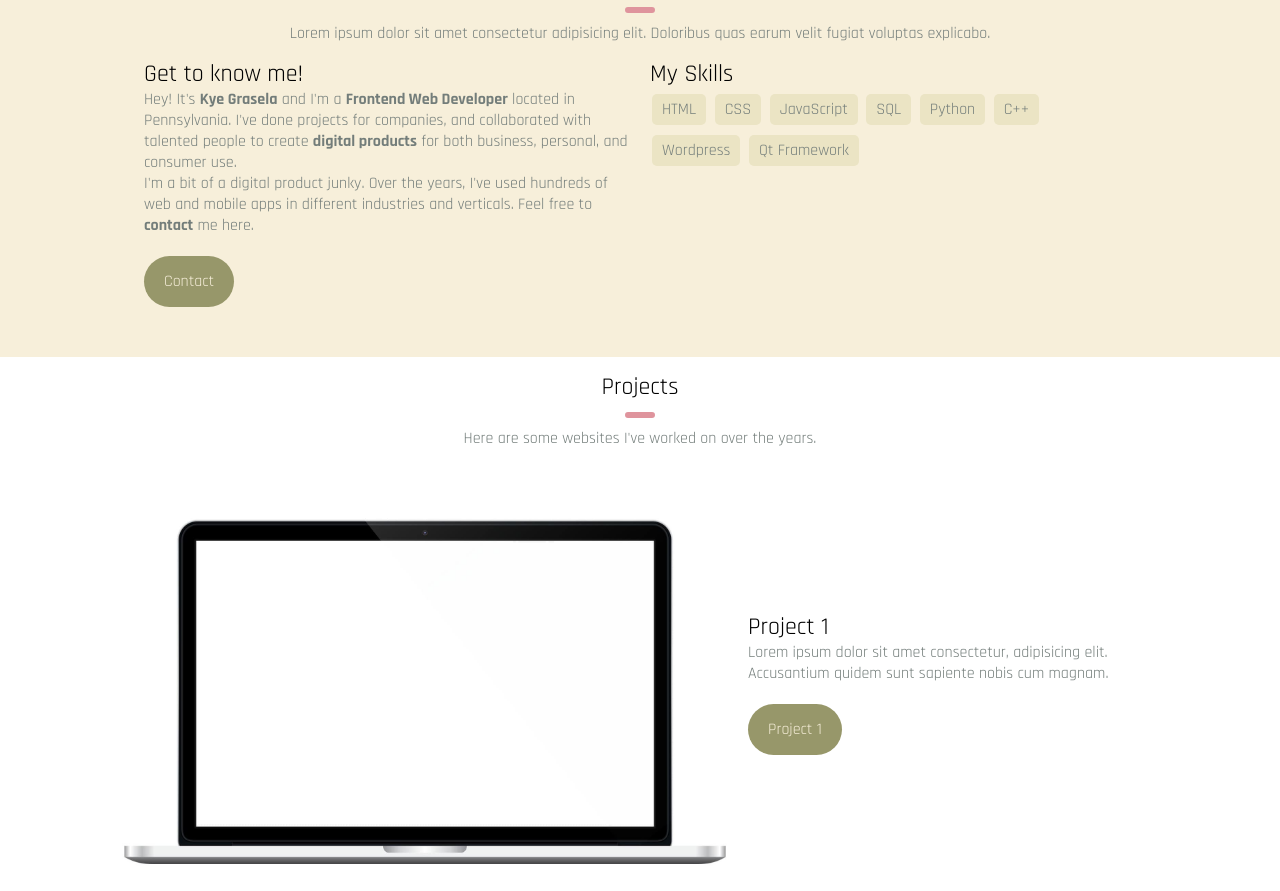
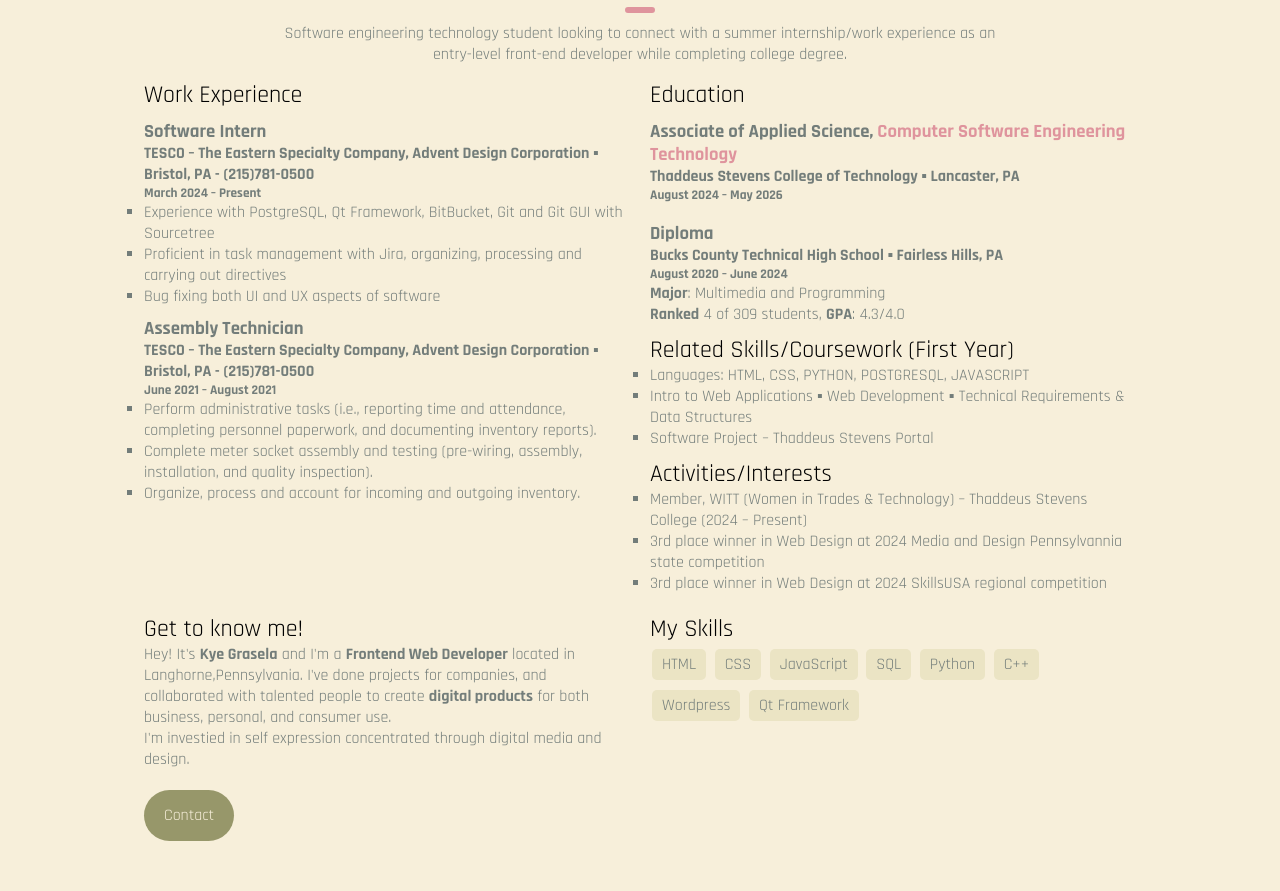
Before and after one commit to Kyleeg0619/CSET-Portfolio, a plain HTML site: page index.html in a window 1280 px wide. Shown: the part 909-1800 px from the top of the page. Drawn offline with Linux system fonts and the light colour scheme.

Commit message:
add resume

```diff
--- a/css/styles.css
+++ b/css/styles.css
@@ -8,6 +8,7 @@
 /* Color Palette */
 :root {
     --pink--: #df949d;
+    --dark-pink--: #c86c5e;
     --cream--: #f7efda;
     --lt-green--: #97976a;
     --green--: #1d2a26;
@@ -18,12 +19,12 @@ body {
     font-family: Arial, Helvetica, sans-serif;
 }
 
-h1, h2, h3, h4, h5, h6, nav, form, label, input, textarea, button {
+h1, h2, nav, form, label, input, textarea, button {
     font-family: "Rajdhani", sans-serif;
     font-weight: 400;
 }
 
-p {
+p, ul, li, h3, h4, h5, h6 {
     font-family: "Rajdhani", sans-serif;
     color: #737d7a;
 }
@@ -159,6 +160,7 @@ nav {
     margin: 15px auto;
     grid-gap: 20px;
     justify-content: center;
+    align-items: stretch;
 }
 
 .language-blocks {
@@ -170,8 +172,13 @@ nav {
 }
 
 #about a {
-    color: var(--green--);
+    color: var(--pink--);
     text-decoration: none;
+    transition: color 0.2s;
+}
+
+#about a:hover {
+    color: var(--dark-pink--);
 }
 
 .contact-button {
@@ -181,6 +188,18 @@ nav {
 
 .contact-button a p {
     color: var(--cream--);
+}
+
+.experience-item, .education-item {
+    margin-top: 10px;
+}
+
+.experience-item h3 {
+    font-weight: bold;
+}
+
+.experience-item ul, .education-item ul {
+    list-style-type: square;
 }
 
 /* Projects */
--- a/index.html
+++ b/index.html
@@ -54,24 +54,121 @@
           <h1>About Me</h1>
           <hr class="spacer" />
           <p>
-            Lorem ipsum dolor sit amet consectetur adipisicing elit. Doloribus
-            quas earum velit fugiat voluptas explicabo.
+            Software engineering technology student looking to connect with a
+            summer internship/work experience as an <br />
+            entry-level front-end developer while completing college degree.
           </p>
         </div>
         <div class="about-grid">
           <div>
+            <h2>Work Experience</h2>
+            <div class="work-experience">
+              <div class="experience-item">
+                <h3>Software Intern</h3>
+                <h4>
+                  TESCO – The Eastern Specialty Company, Advent Design
+                  Corporation ▪ Bristol, PA - (215)781-0500
+                </h4>
+                <h5>March 2024 – Present</h5>
+                <ul>
+                  <li>
+                    Experience with PostgreSQL, Qt Framework, BitBucket, Git and
+                    Git GUI with Sourcetree
+                  </li>
+                  <li>
+                    Proficient in task management with Jira, organizing,
+                    processing and carrying out directives
+                  </li>
+                  <li>Bug fixing both UI and UX aspects of software</li>
+                </ul>
+              </div>
+              <div class="experience-item">
+                <h3>Assembly Technician</h3>
+                <h4>
+                  TESCO – The Eastern Specialty Company, Advent Design
+                  Corporation ▪ Bristol, PA - (215)781-0500
+                </h4>
+                <h5>June 2021 – August 2021</h5>
+                <ul>
+                  <li>
+                    Perform administrative tasks (i.e., reporting time and
+                    attendance, completing personnel paperwork, and documenting
+                    inventory reports).
+                  </li>
+                  <li>
+                    Complete meter socket assembly and testing (pre-wiring,
+                    assembly, installation, and quality inspection).
+                  </li>
+                  <li>
+                    Organize, process and account for incoming and outgoing
+                    inventory.
+                  </li>
+                </ul>
+              </div>
+            </div>
+          </div>
+          <div class="education">
+            <h2>Education</h2>
+            <div class="education-item">
+              <h3>
+                Associate of Applied Science,
+                <a
+                  href="https://www.stevenscollege.edu/academics/associate-degrees/computer-software-engineering/"
+                  >Computer Software Engineering Technology</a
+                >
+              </h3>
+              <h4>Thaddeus Stevens College of Technology ▪ Lancaster, PA</h4>
+              <h5>August 2024 – May 2026</h5>
+            </div>
+            <br />
+            <h3>Diploma</h3>
+            <h4>Bucks County Technical High School ▪ Fairless Hills, PA</h4>
+            <h5>August 2020 – June 2024</h5>
+            <p>
+              <b>Major</b>: Multimedia and Programming <br />
+              <b>Ranked</b> 4 of 309 students, <b>GPA</b>: 4.3/4.0
+            </p>
+            <div class="education-item">
+              <h2>Related Skills/Coursework (First Year)</h2>
+              <ul>
+                <li>Languages: HTML, CSS, PYTHON, POSTGRESQL, JAVASCRIPT</li>
+                <li>
+                  Intro to Web Applications ▪ Web Development ▪ Technical
+                  Requirements & Data Structures
+                </li>
+                <li>Software Project – Thaddeus Stevens Portal</li>
+              </ul>
+            </div>
+            <div class="education-item">
+              <h2>Activities/Interests</h2>
+              <ul>
+                <li>
+                  Member, WITT (Women in Trades & Technology) – Thaddeus Stevens
+                  College (2024 – Present)
+                </li>
+                <li>
+                  3rd place winner in Web Design at 2024 Media and Design
+                  Pennsylvannia state competition
+                </li>
+                <li>
+                  3rd place winner in Web Design at 2024 SkillsUSA regional
+                  competition
+                </li>
+              </ul>
+            </div>
+          </div>
+          <div>
             <h2>Get to know me!</h2>
             <p>
               Hey! It's <b>Kye Grasela</b> and I'm a
-              <b>Frontend Web Developer</b> located in Pennsylvania. I've done
-              projects for companies, and collaborated with talented people to
-              create <b>digital products</b> for both business, personal, and
-              consumer use.
+              <b>Frontend Web Developer</b> located in Langhorne,Pennsylvania.
+              I've done projects for companies, and collaborated with talented
+              people to create <b>digital products</b> for both business,
+              personal, and consumer use.
             </p>
             <p>
-              I'm a bit of a digital product junky. Over the years, I've used
-              hundreds of web and mobile apps in different industries and
-              verticals. Feel free to <b>contact</b> me here.
+              I'm investied in self expression concentrated through digital
+              media and design.
             </p>
             <div class="button contact-button">
               <a href="#contact">
@@ -101,46 +198,55 @@
 
         <div class="project-flex">
           <div class="project-item">
-            <img src="images/project-mockup-example.jpeg" alt="" />
+            <img src="images/project1.png" alt="" />
             <div>
               <h2>Project 1</h2>
               <p>
-                Lorem ipsum dolor sit amet consectetur, adipisicing elit.
-                Accusantium quidem sunt sapiente nobis cum magnam.
+                A redesign of <i>The New Leaf Tea Room</i> website, a small
+                business based out of historical Riverton, New Jersey. This
+                website
+                <b>
+                  placed 3rd in the 2024 Pennsylvannia Media and Design, Web
+                  Design State Competiton
+                </b>
               </p>
               <div class="button project-button">
-                <a href="">
+                <a href="https://kyleeg0619.github.io/New-Leaf-Cafe/">
                   <p>Project 1</p>
                 </a>
               </div>
             </div>
           </div>
           <div class="project-item">
-            <img src="images/project-mockup-example.jpeg" alt="" />
+            <img src="images/project2.png" alt="" />
             <div>
               <h2>Project 2</h2>
               <p>
-                Lorem ipsum dolor sit amet consectetur, adipisicing elit.
-                Accusantium quidem sunt sapiente nobis cum magnam.
+                An explorative sample webpage testing the design and technical
+                skills of my teammates and I. This project was presented for the
+                Multimedia Digital Design & Programming program at Bucks County
+                Technical Highschool in 2024.
               </p>
               <div class="button project-button">
-                <a href="">
+                <a href="https://kyleeg0619.github.io/Lunar-Byte/">
                   <p>Project 2</p>
                 </a>
               </div>
             </div>
           </div>
           <div class="project-item">
-            <img src="images/project-mockup-example.jpeg" alt="" />
+            <img src="images/project3.png" alt="" />
             <div>
               <h2>Project 3</h2>
               <p>
                 A digital design commissions page made my senior year in
-                highschool under the Multimedia Digital Design program at Bucks
-                County Technical Highschool.
+                highschool under the Multimedia Digital Design & Programming
+                program at Bucks County Technical Highschool.
               </p>
               <div class="button project-button">
-                <a href="">
+                <a
+                  href="https://kyleeg0619.github.io/Senior-Portfolio-Website/"
+                >
                   <p>Project 3</p>
                 </a>
               </div>
@@ -153,10 +259,7 @@
           <div class="center-block">
             <h1>Contact</h1>
             <hr class="spacer" />
-            <p>
-              Lorem ipsum dolor sit amet consectetur adipisicing elit. Doloribus
-              quas earum velit fugiat voluptas explicabo.
-            </p>
+            <p>Contact me with any questions, observation, opportunities!</p>
           </div>
 
           <form action="#">
@@ -179,10 +282,6 @@
       <div class="footer-links">
         <div class="footer-item">
           <h3>Kye Grasela</h3>
-          <p>
-            Lorem ipsum dolor sit, amet consectetur adipisicing elit. Ipsa,
-            atque?
-          </p>
         </div>
         <div class="footer-item">
           <h3><b>Socials</b></h3>
```
